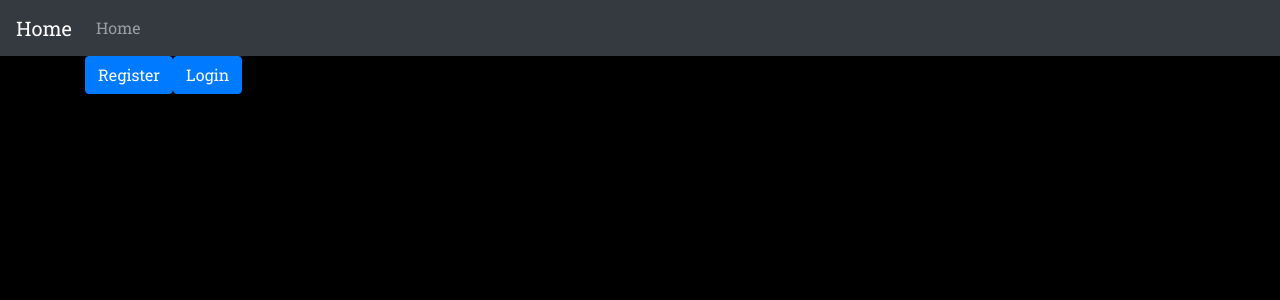
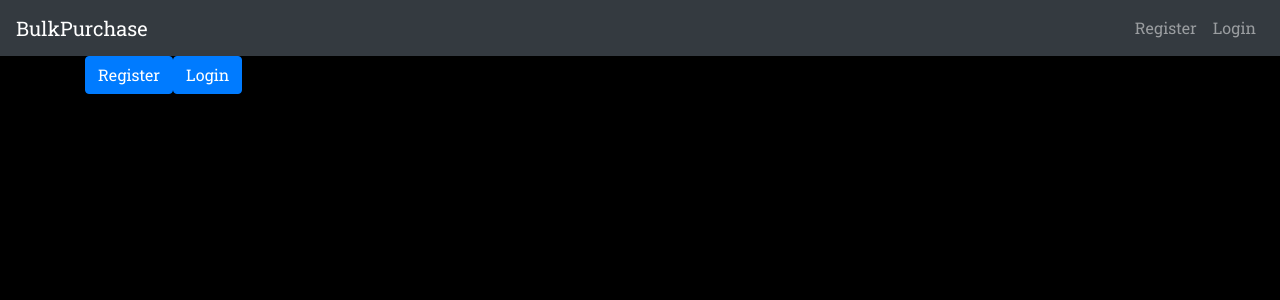
Before and after one commit to YoogottamK/bulk-purchase, a React (Create React App) app in the folder frontend/: page / in a window 1280 px wide. Shown: the top 300 px of the page. Built offline with nearby package versions, Linux system fonts and the light colour scheme.

Commit message:
navbar changes links depending on user logged in state

```diff
--- a/frontend/src/components/Navbar.jsx
+++ b/frontend/src/components/Navbar.jsx
@@ -1,20 +1,38 @@
 import React, { Component } from "react";
 import PropTypes from "prop-types";
-import { Navbar, Nav } from "react-bootstrap";
+import { Navbar, Nav, Button } from "react-bootstrap";
 import { connect } from "react-redux";
 import { userLogout } from "../actions/authActions";
 
+const LoggedInLinks = props => (
+  <>
+    <Nav.Link href="/home">Home</Nav.Link>
+    <Button onClick={props.logout}>Logout</Button>
+  </>
+);
+
+const LoggedOutLinks = () => (
+  <>
+    <Nav.Link href="/register">Register</Nav.Link>
+    <Nav.Link href="/login">Login</Nav.Link>
+  </>
+);
+
 class AppNavbar extends Component {
   render() {
-    const { user } = this.props.auth;
+    const { isAuthenticated } = this.props.auth;
 
     return (
       <Navbar bg="dark" variant="dark" expand="lg">
-        <Navbar.Brand href="/home">Home</Navbar.Brand>
+        <Navbar.Brand href="/home">BulkPurchase</Navbar.Brand>
         <Navbar.Toggle aria-controls="basic-navbar-nav" />
         <Navbar.Collapse id="basic-navbar-nav">
-          <Nav className="mr-auto">
-            <Nav.Link href="/home">Home</Nav.Link>
+          <Nav className="ml-auto">
+            {isAuthenticated ? (
+              <LoggedInLinks logout={this.props.userLogout} />
+            ) : (
+              <LoggedOutLinks />
+            )}
           </Nav>
         </Navbar.Collapse>
       </Navbar>
@@ -27,6 +45,10 @@ AppNavbar.propTypes = {
   auth: PropTypes.object.isRequired,
 };
 
+LoggedInLinks.propTypes = {
+  logout: PropTypes.func.isRequired,
+};
+
 const mapStateToProps = state => ({
   auth: state.auth,
 });
```
